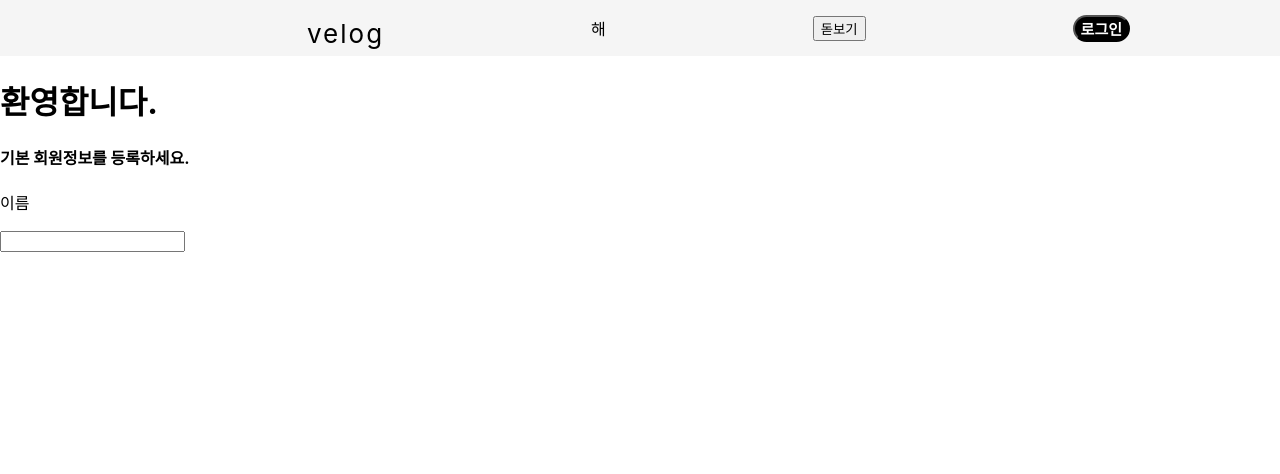
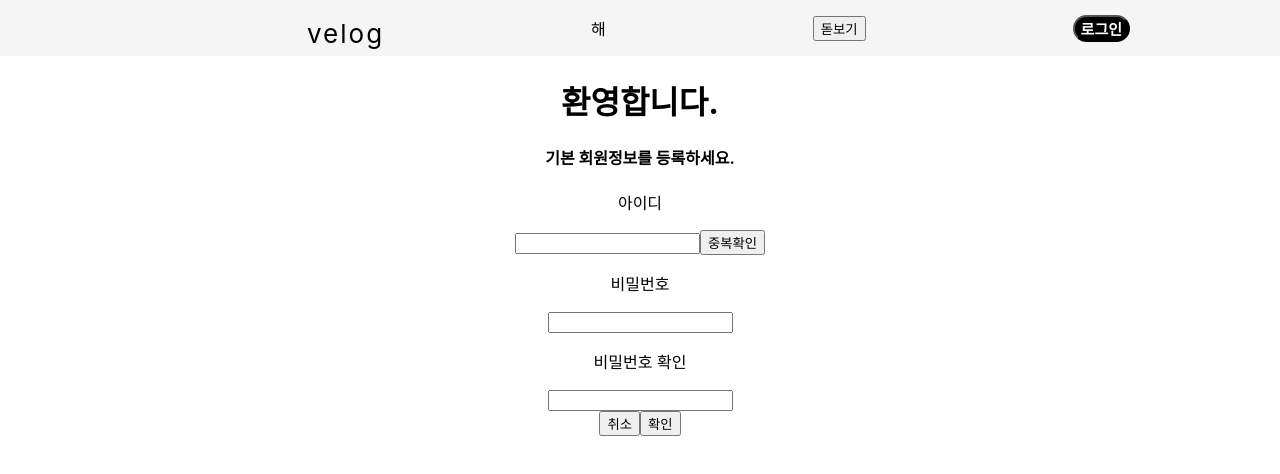
Before and after one commit to hyexjun/velog, a React (Create React App) app: page /join in a window 1280 px wide. Shown: the top 474 px of the page. Built offline with nearby package versions, Linux system fonts and the light colour scheme.

Commit message:
회원가입 뷰 생성

```diff
--- a/src/components/header/Header.js
+++ b/src/components/header/Header.js
@@ -9,7 +9,8 @@ import Modal from "../../modal/Modal";
     const closeLoginModal = () => {setLogin(false)};
     const navigate = useNavigate();
     const goJoin = () => {
-        navigate("/join");
+        navigate("/join")
+        closeLoginModal();
       };
 
     return(
--- a/src/components/join/Join.js
+++ b/src/components/join/Join.js
@@ -1,12 +1,26 @@
 import React from "react";
+import { useNavigate } from "react-router-dom";
 
 export default function Join(){
+    const navigate = useNavigate();
+    const goMain = () => {
+        navigate("/main");
+      };
     return(
-        <div style={{textAlign:'left'}}>
+        <div style={{textAlign:'center'}}>
         <h1>환영합니다.</h1>
         <h4>기본 회원정보를 등록하세요.</h4>
-        <p>이름</p>
+        <p>아이디</p>
         <input></input>
+        <button>중복확인</button>
+        <p>비밀번호</p>
+        <input></input>
+        <p>비밀번호 확인</p>
+        <input></input>
+        <div>
+        <button onClick={goMain}>취소</button>
+        <button>확인</button>
+        </div>
         </div>
     )
 }
--- a/src/components/main/Main.js
+++ b/src/components/main/Main.js
@@ -40,7 +40,7 @@ const Main =()=>{
                         <h3>{e.title}</h3>
                         <h5>{e.content}</h5>
                         <p style={{fontSize:'5px'}}>{e.date}</p>
-                        <img style={{border:'1px solid black',borderRadius:'100%', width: '20px',height: '20px',objectFit: 'cover'}}src={e.user_profile}></img>
+                        <img style={{border:'1px solid black',borderRadius:'100%', width: '35px',height: '35px',objectFit: 'cover'}}src={e.user_profile}></img>
                         <p>{e.user_name}</p>
                         </FormBox>
          )}
```
